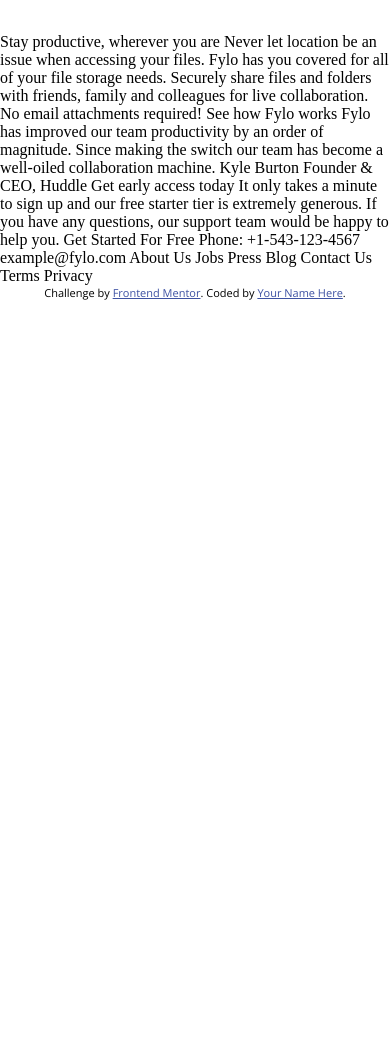
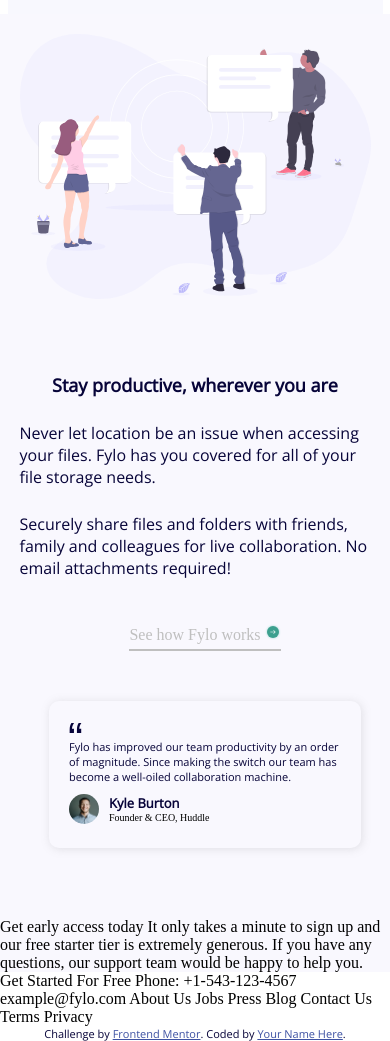
Before and after one commit to JuanSeRDev/CJ-5fylo-landing-page-with-two-column-layout-master, a plain HTML site: page index.html in a window 390 px wide. Shown: the part 830-1871 px from the top of the page. Before the commit the page ends 1130 px from the top, so only its background shows below. Drawn offline with nearby package versions, Linux system fonts and the light colour scheme.

Commit message:
main container 1 mobile

```diff
--- a/index.html
+++ b/index.html
@@ -42,27 +42,50 @@
     </div>
   </header>
   <!-- END HEADER -->
+  <!-- MAIN -->
+  <main>
+    <div class="container">
+      <section class="container-sticky">
+        <picture>
+          <img class="img2" src="images/illustration-2.svg" alt="people working 2">
+        </picture>
+        <div class="card">
+          <h2>
+            Stay productive, wherever you are
+          </h2>
+          <p>
+            Never let location be an issue when accessing your files. Fylo has you covered for all of your file storage needs.
+          </p>
+          <p>
+            Securely share files and folders with friends, family and colleagues for live collaboration. No email attachments required!
+          </p>
+        </div>
+        <a class="card-a" href="#">See how Fylo works <img src="images/icon-arrow.svg" alt="arrow"></a>
+        <div class="testimonial">
+          <img src="images/icon-quotes.svg" alt="quotes">
+          <p>
+            Fylo has improved our team productivity by an order of magnitude. Since making the switch our team has become a well-oiled collaboration machine.
+          </p>
+          <div class="kyle">
+            <picture>
+              <img class="img-kyle" src="images/avatar-testimonial.jpg" alt="Kyle Burton">
+            </picture>
+            <div class="kyle-info">
+              <h3>Kyle Burton</h3>
+              <span>Founder & CEO, Huddle</span>
+            </div>
+          </div>
+        </div>
+      </section>
+    </div>
 
-  Stay productive, wherever you are
+      Get early access today
 
-  Never let location be an issue when accessing your files. Fylo has you
-  covered for all of your file storage needs.
+      It only takes a minute to sign up and our free starter tier is extremely generous.
+      If you have any questions, our support team would be happy to help you.
 
-  Securely share files and folders with friends, family and colleagues for
-  live collaboration. No email attachments required!
-
-  See how Fylo works
-
-  Fylo has improved our team productivity by an order of magnitude. Since
-  making the switch our team has become a well-oiled collaboration machine.
-
-  Kyle Burton
-  Founder & CEO, Huddle
-
-  Get early access today
-
-  It only takes a minute to sign up and our free starter tier is extremely generous.
-  If you have any questions, our support team would be happy to help you.
+  </main>
+<!-- END MAIN -->
 
   Get Started For Free
 
--- a/styles.css
+++ b/styles.css
@@ -9,11 +9,24 @@
 p {
     font-size: 16px;
     font-family: var(--font-open-sans);
+    color: var(--Very-Dark-Blue);
 }
 
 h1 {
     font-family: var(--font-open-sans);
     font-size: 26px;
+    color: var(--Very-Dark-Blue);
+}
+
+h2 {
+    font-family: var(--font-open-sans);
+    font-size: 18px;
+    color: var(--Very-Dark-Blue);
+}
+
+h3 {
+    font-family: var(--font-open-sans);
+    color: var(--Very-Dark-Blue);
 }
 
 body{
@@ -21,6 +34,7 @@ body{
     flex-direction: column;
     justify-content: center;
 }
+
 
 :root {
     --font-raleway: 'Raleway', sans-serif;
@@ -34,6 +48,8 @@ body{
     --Desaturated-Blue: hsl(238, 22%, 44%);
 
     --hover: #6b9bff;
+
+    --bg-color:#f9f8fe;
 
     /* Accent */
 
@@ -53,6 +69,10 @@ header {
     flex-direction: column;
     justify-content: center;
     align-items: center;
+    background-image: url(images/bg-curve-mobile.svg);
+    background-repeat: no-repeat;
+    background-position: bottom;
+    height: 100vh;
 }
 
 .menu{
@@ -129,6 +149,101 @@ input {
 
 /* END HEADER */
 
+/* MAIN */
+
+main {
+    display: flex;
+    flex-direction: column;
+    justify-content: center;
+    align-items: center;
+    background-color: var(--bg-color);
+}
+
+.container {
+    width: 90vw;
+    display: flex;
+    flex-direction: column;
+    align-items: center;
+    margin: 20px 0;
+    position: relative;
+}
+
+.container-sticky {
+    display: flex;
+    flex-direction: column;
+    justify-content: center;
+    align-items: center;
+    position: sticky;
+}
+
+.img2 {
+    width: 100%;
+}
+
+.card {
+    text-align: center;
+    margin: 70px 0 20px;
+}
+
+.card p {
+    text-align: left;
+    color: var(--Very-Dark-Blue);
+    margin: 25px 0;
+}
+
+.card-a {
+    color: var(--Light-Gray);
+    padding-bottom: 5px;
+    text-align: center;
+    text-decoration: none;
+    border-bottom: 2px solid var(--Light-Gray);
+    position: relative;
+    left: 10px;
+}
+
+.testimonial {
+    width: 80vw;
+    margin: 50px 0;
+    position: relative;
+    left: 10px;
+    border-radius: 10px;
+    box-shadow: 1px 1px 10px rgba(128, 128, 128, 0.208);
+    padding: 20px;
+}
+
+.testimonial p {
+    text-align: left;
+    font-size: 11px;
+    margin-bottom: 10px;
+}
+
+.kyle {
+    display: flex;
+    flex-direction: row;
+    gap: 10px;
+}
+
+.img-kyle {
+    border-radius: 50%;
+    width: 30px;
+}
+
+.kyle-info{
+    display: flex;
+    flex-direction: column;
+}
+
+.kyle-info  h3{
+    font-size: 13px;
+}
+
+.kyle-info span {
+    font-size: 10px;
+}
+
+
+/* END MAIN */
+
 @media screen and (min-width:900px) {
 
     .header-info {
```
